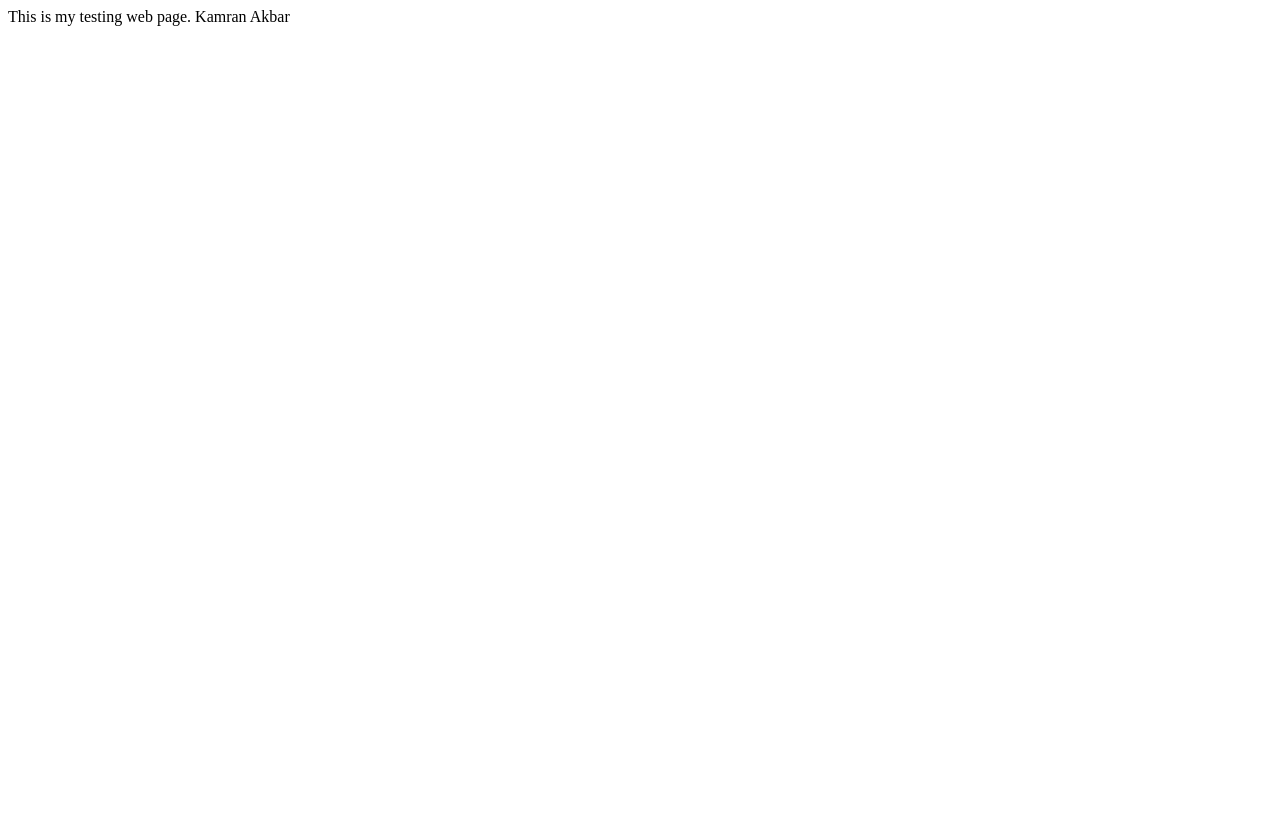
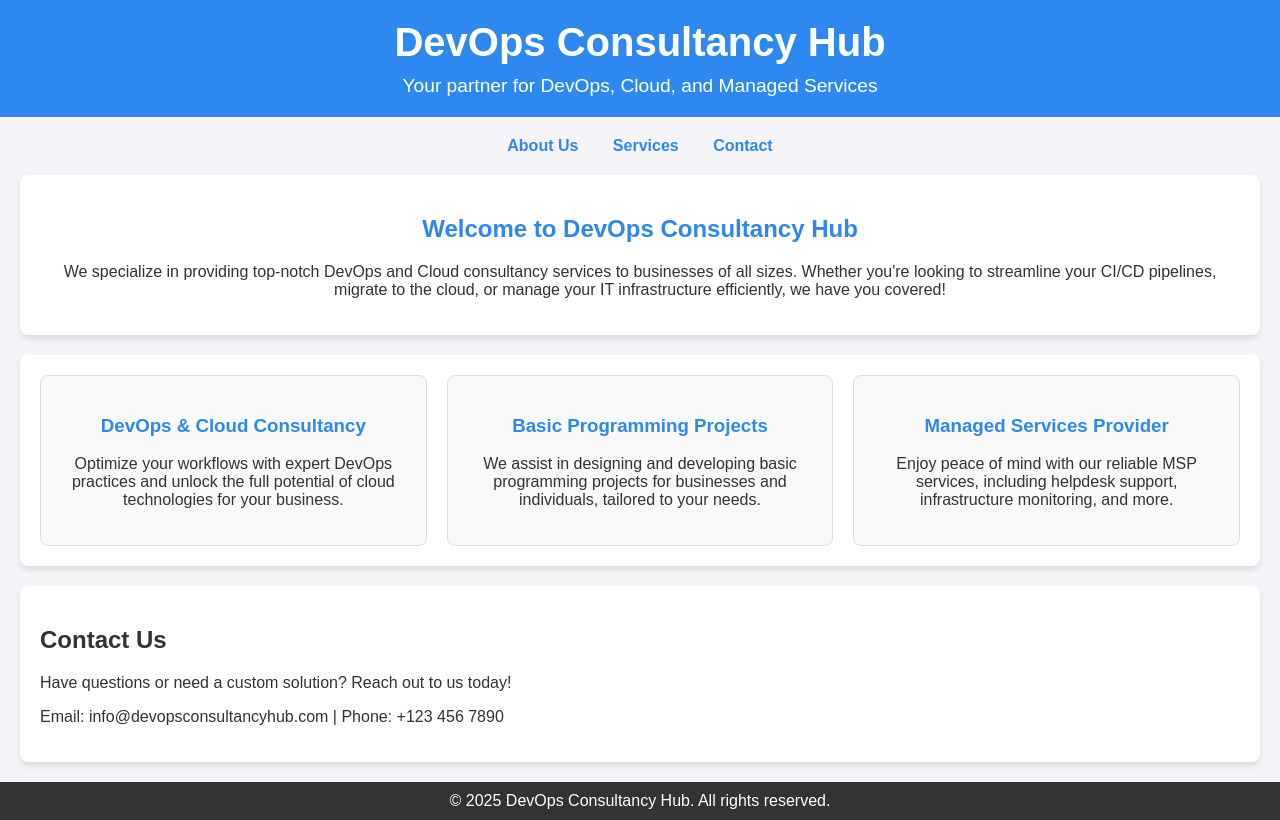
Before and after one commit to kamranakbarbarvi/kamranakbarbarvi.github.io, a plain HTML site: page index.html in a window 1280 px wide. Drawn offline with Linux system fonts and the light colour scheme.

Commit message:
Updated with DevOps consultancy page

```diff
--- a/index.html
+++ b/index.html
@@ -1,3 +1,139 @@
-This is my testing web page.
+<!DOCTYPE html>
+<html lang="en">
+<head>
+    <meta charset="UTF-8">
+    <meta name="viewport" content="width=device-width, initial-scale=1.0">
+    <title>DevOps Consultancy Hub</title>
+    <style>
+        body {
+            font-family: Arial, sans-serif;
+            margin: 0;
+            padding: 0;
+            background-color: #f4f4f9;
+            color: #333;
+        }
 
-Kamran Akbar
+        header {
+            background-color: #2d89ef;
+            color: white;
+            padding: 20px 0;
+            text-align: center;
+        }
+
+        header h1 {
+            margin: 0;
+            font-size: 2.5rem;
+        }
+
+        header p {
+            margin: 10px 0 0;
+            font-size: 1.2rem;
+        }
+
+        nav {
+            text-align: center;
+            margin: 20px 0;
+        }
+
+        nav a {
+            margin: 0 15px;
+            text-decoration: none;
+            color: #2d89ef;
+            font-weight: bold;
+        }
+
+        nav a:hover {
+            text-decoration: underline;
+        }
+
+        section {
+            padding: 20px;
+            margin: 20px auto;
+            max-width: 1200px;
+            background-color: white;
+            border-radius: 8px;
+            box-shadow: 0 4px 6px rgba(0, 0, 0, 0.1);
+        }
+
+        .hero {
+            text-align: center;
+        }
+
+        .hero h2 {
+            color: #2d89ef;
+        }
+
+        .services {
+            display: grid;
+            grid-template-columns: repeat(auto-fit, minmax(300px, 1fr));
+            gap: 20px;
+        }
+
+        .service {
+            padding: 20px;
+            border: 1px solid #ddd;
+            border-radius: 8px;
+            text-align: center;
+            background-color: #f9f9f9;
+        }
+
+        .service h3 {
+            color: #2d89ef;
+        }
+
+        footer {
+            background-color: #333;
+            color: white;
+            text-align: center;
+            padding: 10px 0;
+            margin-top: 20px;
+        }
+
+        footer p {
+            margin: 0;
+        }
+    </style>
+</head>
+<body>
+    <header>
+        <h1>DevOps Consultancy Hub</h1>
+        <p>Your partner for DevOps, Cloud, and Managed Services</p>
+    </header>
+
+    <nav>
+        <a href="#about">About Us</a>
+        <a href="#services">Services</a>
+        <a href="#contact">Contact</a>
+    </nav>
+
+    <section class="hero" id="about">
+        <h2>Welcome to DevOps Consultancy Hub</h2>
+        <p>We specialize in providing top-notch DevOps and Cloud consultancy services to businesses of all sizes. Whether you're looking to streamline your CI/CD pipelines, migrate to the cloud, or manage your IT infrastructure efficiently, we have you covered!</p>
+    </section>
+
+    <section class="services" id="services">
+        <div class="service">
+            <h3>DevOps & Cloud Consultancy</h3>
+            <p>Optimize your workflows with expert DevOps practices and unlock the full potential of cloud technologies for your business.</p>
+        </div>
+        <div class="service">
+            <h3>Basic Programming Projects</h3>
+            <p>We assist in designing and developing basic programming projects for businesses and individuals, tailored to your needs.</p>
+        </div>
+        <div class="service">
+            <h3>Managed Services Provider</h3>
+            <p>Enjoy peace of mind with our reliable MSP services, including helpdesk support, infrastructure monitoring, and more.</p>
+        </div>
+    </section>
+
+    <section id="contact">
+        <h2>Contact Us</h2>
+        <p>Have questions or need a custom solution? Reach out to us today!</p>
+        <p>Email: info@devopsconsultancyhub.com | Phone: +123 456 7890</p>
+    </section>
+
+    <footer>
+        <p>&copy; 2025 DevOps Consultancy Hub. All rights reserved.</p>
+    </footer>
+</body>
+</html>
```
